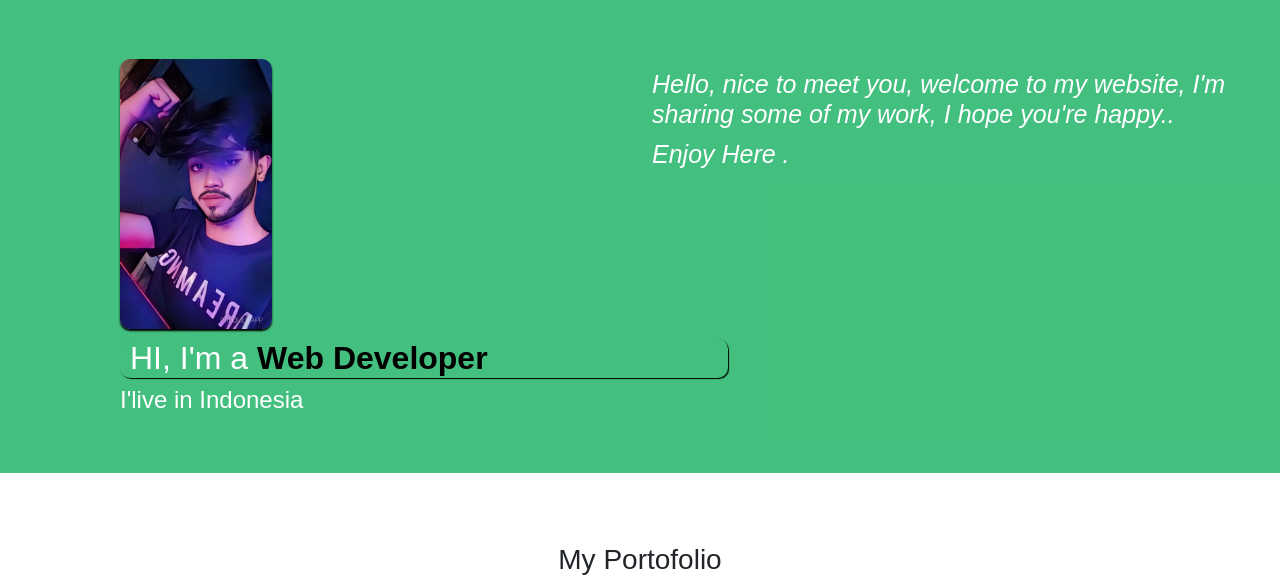
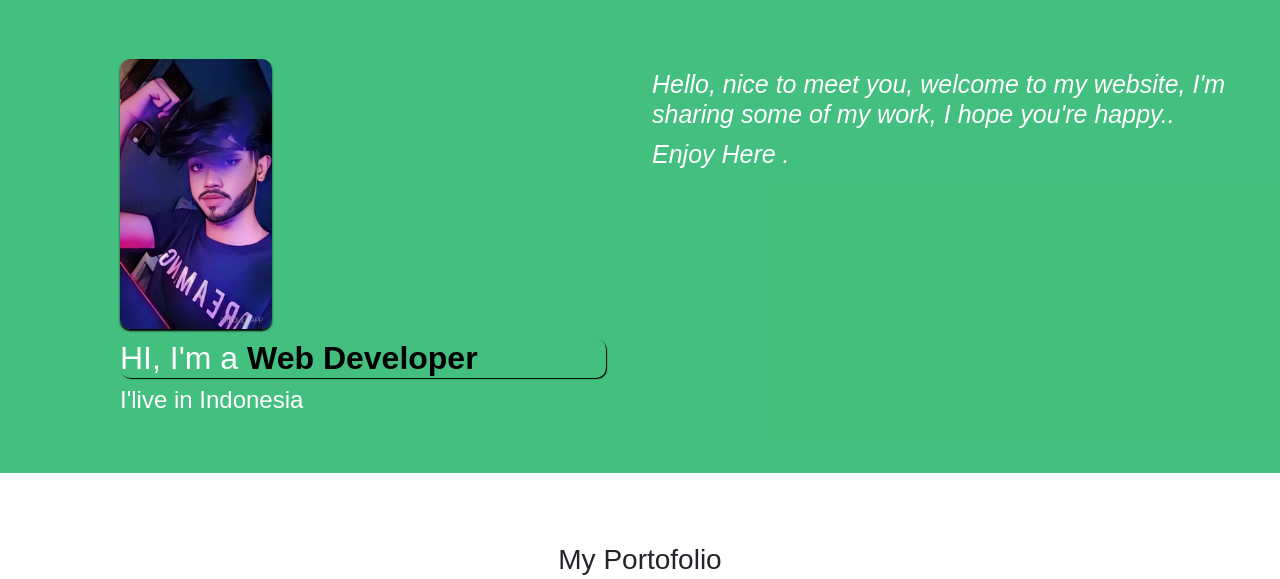
Before and after one commit to Farhannovaal/farhannovaal, a PHP site: page / in a window 1280 px wide. Shown: the part 71-650 px from the top of the page. Run offline with PHP 8.4, Linux system fonts and the light colour scheme.

Commit message:
responsive New

```diff
--- a/css.css
+++ b/css.css
@@ -58,9 +58,10 @@ body{
         clear:both;
     }
     .img-index h2{
-        width: 100%;
+        width: 80%;
         border-radius: 10px;
-        padding-left: 10px;
+
+        padding-left:;
         color: black;
         background-color: rgb(121, 176, 95, 0.);
         box-shadow: 1px 1px 1px black;
@@ -513,6 +514,10 @@ body{
                 width: 100%;
             }.navbar-porto{
                 width: 90%;
+            }.img-index {
+                width: 80%;
+            }.img-index span{
+                font-size: 20px;
             }
             }
             @media (max-width: 992px){
@@ -541,5 +546,9 @@ body{
                     margin-top: 50px;
                 }.banner{
                     width:100%;
+                }.img-index {
+                    width: 80%;
+                }.img-index span{
+                    font-size: 20px;
                 }
                 }
--- a/index.html
+++ b/index.html
@@ -43,12 +43,12 @@
     <section class="banner">
 
         <div class="row">
-            <div class="col-lg-6 col-md-6 col-sm-10 img-index">
+            <div class="col-lg-6 col-md-4 col-sm-10 img-index">
                     <img src="img/bahan3.jpg" alt="">
                     <h2> HI, I'm a <span class="test-profile"></span></h2>
                     <h4>  I'live in Indonesia </h4>
             </div>
-             <div class="col-lg-6 col-md-6 col-sm-10 greeting">
+             <div class="col-lg-6 col-md-12 col-sm-10 greeting">
                      <h2>Hello, nice to meet you, welcome to my website, I'm sharing some of my work, I hope you're happy..</h2>
                      <h2> Enjoy Here .</h2>
             </div>
--- a/porto.html
+++ b/porto.html
@@ -29,9 +29,9 @@
         <div class="header-con">
             <h2><a href=""> Farhan Noval Hidayat </a> </h2>
             <ul>
-                <li><a href="about.html"> About Me </a></li>
+                <li><a href="index.html"> Home Page </a></li>
                 <li><a href="#Contact"> Contact Me </a></li>
-                <li> <a href="porto.html"> My Portofolio </a></li>
+                <li> <a href="about.html"> About Me</a></li>
             </ul>
 
         <label for="test" class="mobile"> <i class="fa-solid fa-bars fa-2x"></i></label>
```
